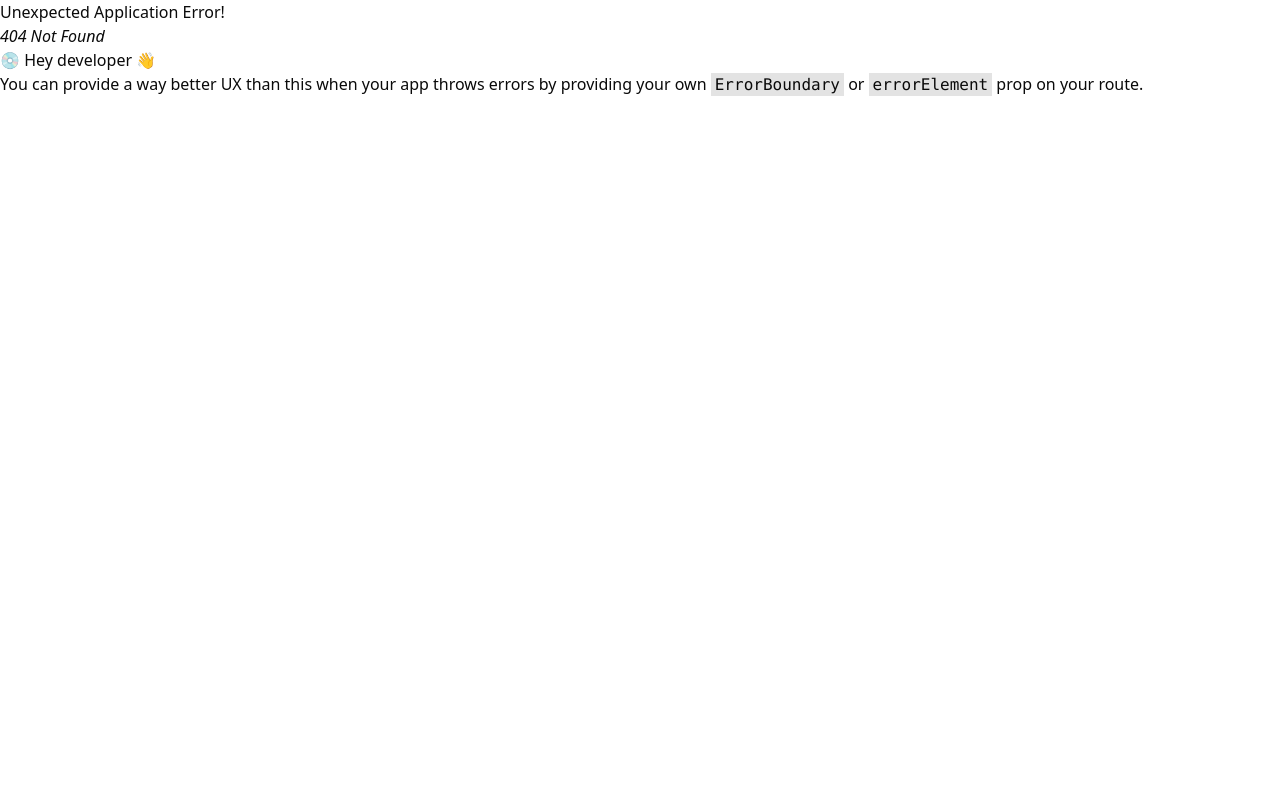
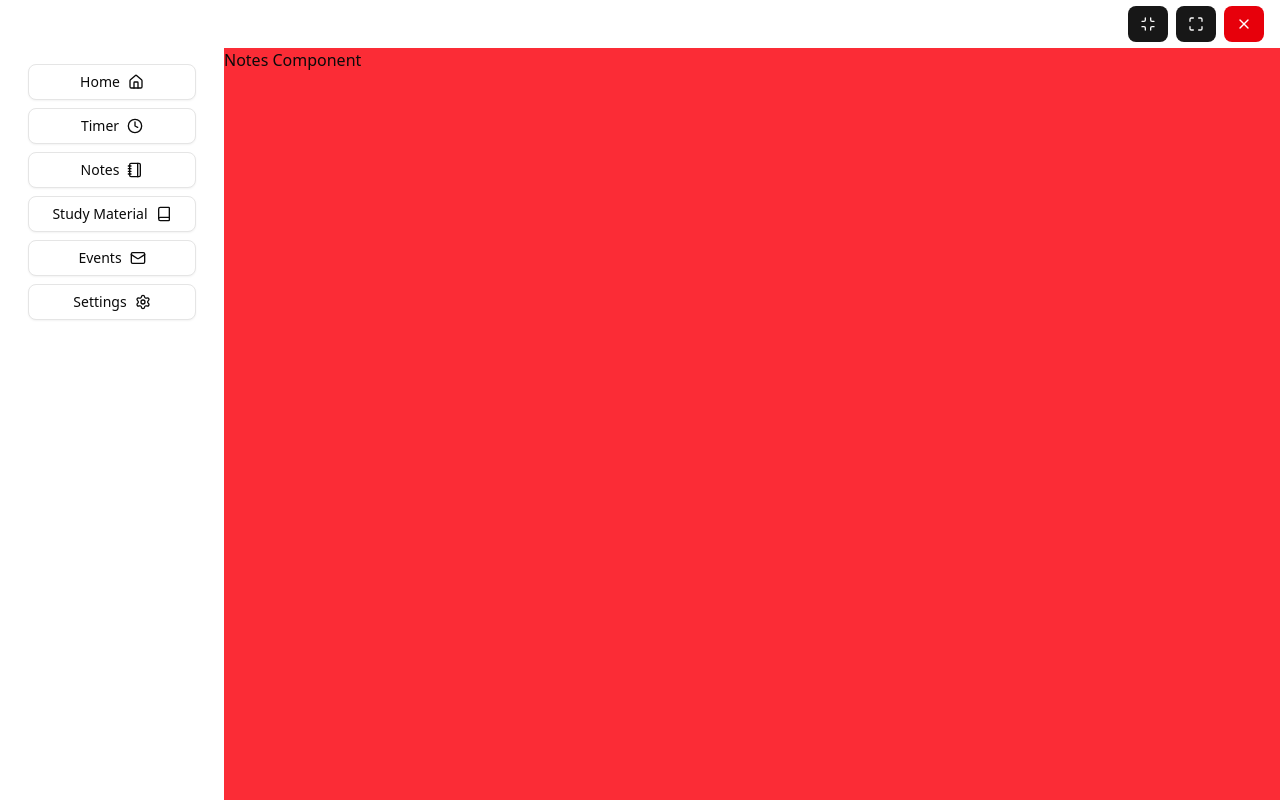
Before and after one commit to yagizerdem/UniPlanner, a React app in the folder frontend/: page /notes in a window 1280 px wide. Before the commit this address had no page. Built offline with nearby package versions, Linux system fonts and the light colour scheme; the HTML template or start-up script is replaced by a standard one.

Commit message:
notes page added

```diff
--- /dev/null
+++ b/frontend/src/components/notes/index.tsx
@@ -0,0 +1,3 @@
+export function Notes() {
+  return <div className="w-full h-full bg-red-500">Notes Component</div>;
+}
--- a/frontend/src/layout/app/navigation-bar.tsx
+++ b/frontend/src/layout/app/navigation-bar.tsx
@@ -28,7 +28,11 @@ export function NavigationBar() {
       >
         Timer <ClockIcon />
       </Button>
-      <Button className="w-3/4 mx-auto cursor-pointer" variant={"outline"}>
+      <Button
+        className="w-3/4 mx-auto cursor-pointer"
+        variant={"outline"}
+        onMouseUp={() => navigate("/notes")}
+      >
         Notes <NotebookIcon />
       </Button>
       <Button className="w-3/4 mx-auto cursor-pointer" variant={"outline"}>
--- a/frontend/src/router.tsx
+++ b/frontend/src/router.tsx
@@ -2,6 +2,7 @@ import { createBrowserRouter } from "react-router";
 import { Home } from "./components/home";
 import { Timer } from "./components/timer";
 import { AppLayout } from "./layout/app";
+import { Notes } from "./components/notes";
 
 const router = createBrowserRouter([
   {
@@ -16,6 +17,10 @@ const router = createBrowserRouter([
         path: "/timer",
         element: <Timer />,
       },
+      {
+        path: "/notes",
+        element: <Notes />,
+      },
     ],
   },
 ]);
```
